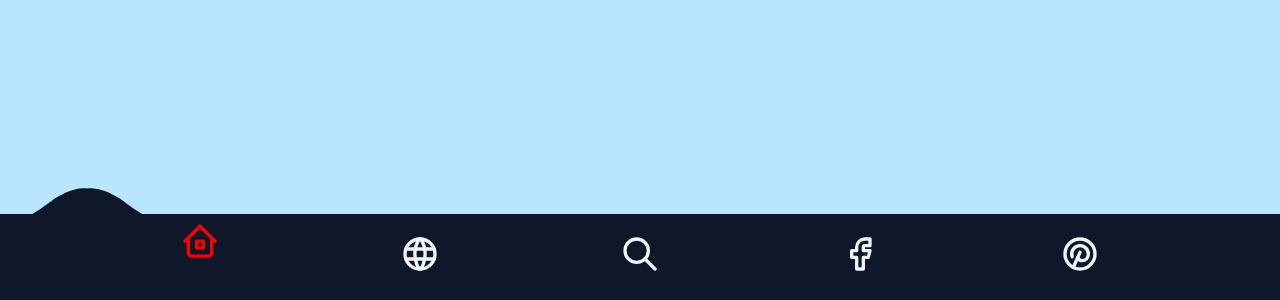
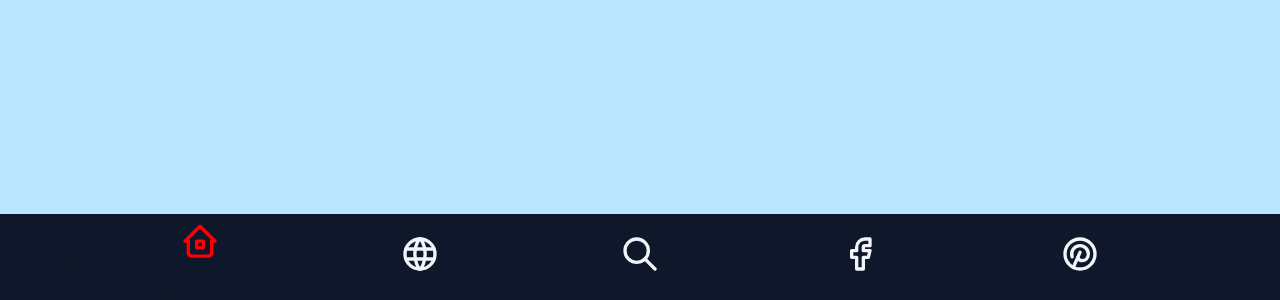
Before and after one commit to captainkapnap/kapericom, a Next.js app: page /portfolio/components/fluid-navbar in a window 1280 px wide. Shown: the part 500-800 px from the top of the page. Built offline with nearby package versions, Linux system fonts and the light colour scheme.

Commit message:
fixed height of MenuBorder

```diff
--- a/src/pages/portfolio/components/fluid-navbar.tsx
+++ b/src/pages/portfolio/components/fluid-navbar.tsx
@@ -20,6 +20,12 @@ function ICodeThis() {
     const refMenu = useRef<HTMLDivElement | null>(null);
     const refMenuBorder = useRef<HTMLDivElement | null>(null);
 
+    const fnbMenu = refMenu.current?.getBoundingClientRect();
+    const fnbMenuBorder = refMenuBorder.current?.getBoundingClientRect();
+    if (fnbMenu && refMenuBorder.current) {
+        refMenuBorder.current.style.bottom = `${fnbMenu.height}px`;
+    }
+
     // ================ HELPERS ================
     function FNBDisplayIcons() {
 
@@ -38,13 +44,13 @@ function ICodeThis() {
     function handleFNBButton(buttonID: number, e: MouseEvent<HTMLButtonElement>) {
         setActiveButton(buttonID)
 
-        const fnbMenu = refMenu.current?.getBoundingClientRect();
-        const fnbMenuBorder = refMenuBorder.current?.getBoundingClientRect();
         const fnbActiveBtn = buttonRefs.current[buttonID]?.current?.getBoundingClientRect();
 
         if (fnbActiveBtn && fnbMenu && fnbMenuBorder && refMenuBorder.current) {
             const fnbLeft = `${Math.floor(fnbActiveBtn.left - fnbMenu.left - (fnbMenuBorder.width - fnbActiveBtn.width) / 2)}px`;
             refMenuBorder.current.style.transform = `translateX(${fnbLeft})`;
+            console.log(fnbMenu.height)
+
         }
     }
 
--- a/src/styles/app.css
+++ b/src/styles/app.css
@@ -420,7 +420,7 @@ p {
 
 .fnbMenuBorder {
     left: 0;
-    bottom: 5rem;
+    /* bottom: 7rem; */
     width: 10.9rem;
     height: 2.4rem;
     position: absolute;
```
